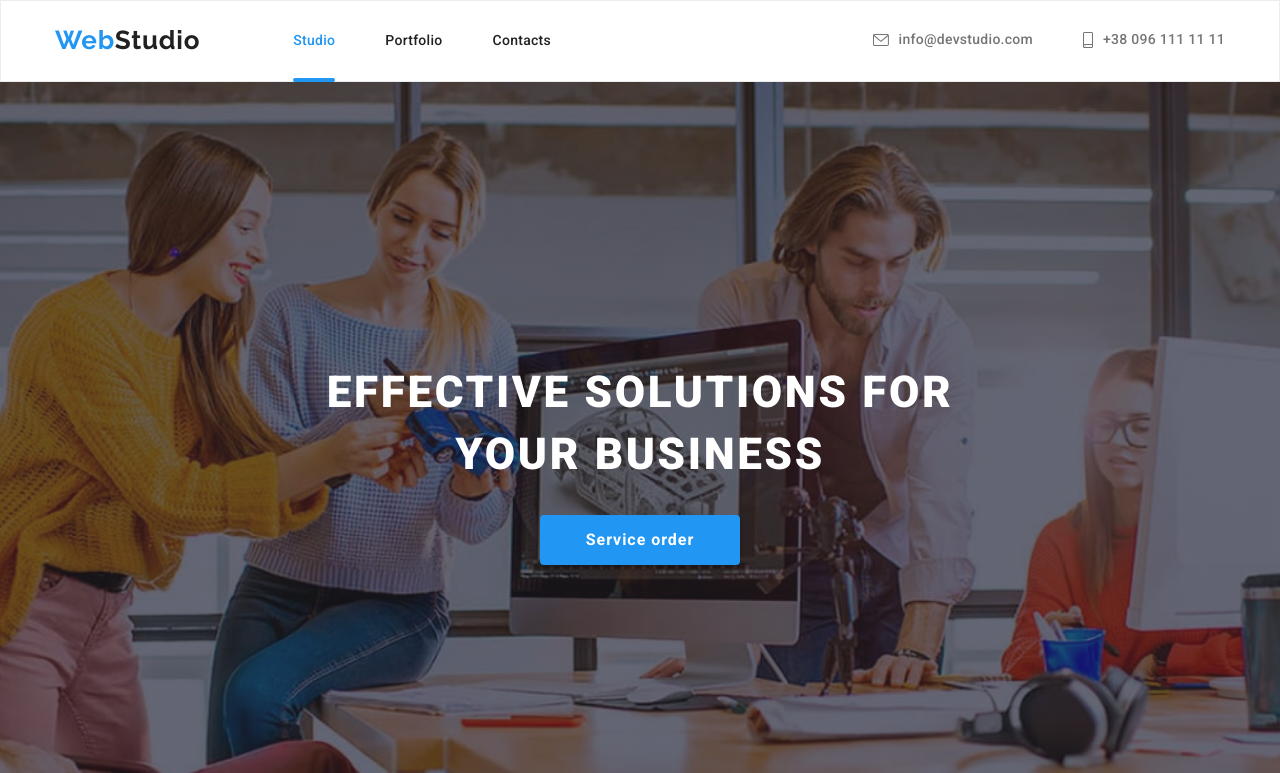
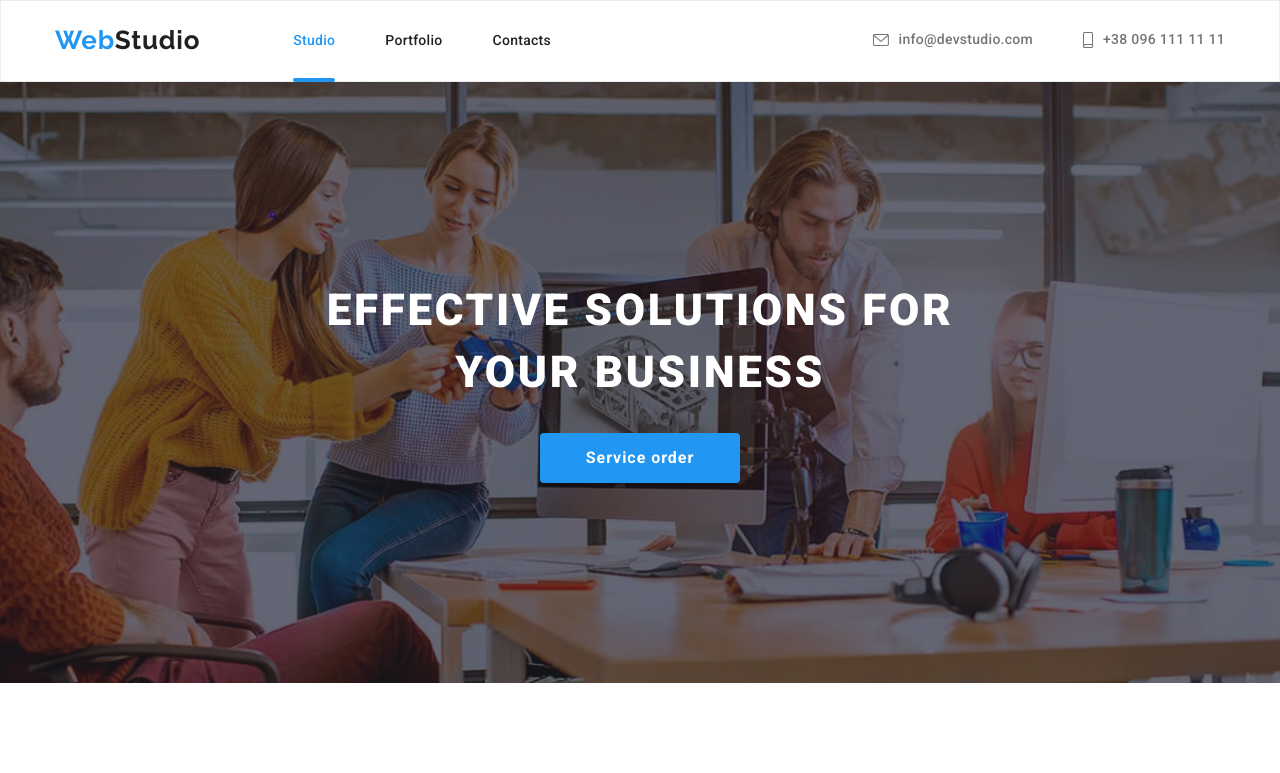
Before and after one commit to tekuzm/goit-markup-hw-05, a plain HTML site: page index.html in a window 1280 px wide. Shown: the top 773 px of the page. Drawn offline with nearby package versions, Linux system fonts and the light colour scheme.

Commit message:
Fix header, animation

```diff
--- a/css/styles.css
+++ b/css/styles.css
@@ -116,7 +116,7 @@ body {
 	width: 100%;
 	top: 0;
 	left: 0;
-	z-index: 1;
+	z-index: 100;
 
 	background-color: var(--primary-bg-color);
 	padding-top: 24px;
@@ -242,8 +242,9 @@ body {
 /* ------------HERO------------- */
 
 .hero {
-	padding-top: 280px;
-	padding-bottom: 280px;
+	padding-top: 200px;
+	padding-bottom: 200px;
+	margin-top: 80px;
 	background-color: var(--tertiary-bg-color);
 	background-image: linear-gradient(rgba(47, 48, 58, 0.4), rgba(47, 48, 58, 0.4)), url(../images/hero-bg.jpg);
 	background-position: center;
@@ -495,7 +496,7 @@ body {
 	border-radius: 4px;
 	background-color: transparent;
 	color: #AFB1B8;
-	transition: background-color 250ms cubic-bezier(0.4, 0, 0.2, 1), color 250ms cubic-bezier(0.4, 0, 0.2, 1), border 250ms cubic-bezier(0.4, 0, 0.2, 1);
+	transition: color 250ms cubic-bezier(0.4, 0, 0.2, 1), border 250ms cubic-bezier(0.4, 0, 0.2, 1);
 }
 
 .customer-logo {
@@ -671,8 +672,9 @@ body {
 /* ------------PORTFOLIO------------ */
 
 .portfolio {
-	padding-top: 174px;
+	padding-top: 94px;
 	padding-bottom: 94px;
+	margin-top: 80px;
 }
 
 .filter-list {
@@ -714,6 +716,10 @@ body {
 	background: #FFFFFF;
 	width: calc(100% / 3 - 30px);
 	margin: 15px;
+}
+
+.filter-result-item-link {
+	transition: box-shadow 250ms cubic-bezier(0.4, 0, 0.2, 1);
 }
 
 .filter-result-item-link:hover .filter-result-top-text {
--- a/js/modal.js
+++ b/js/modal.js
@@ -13,10 +13,10 @@
   }
 })();
 
-(() => {
-    const { height: pageHeaderHeight } = document
-		.querySelector(".page-header")
-		.getBoundingClientRect();
+// (() => {
+//     const { height: pageHeaderHeight } = document
+// 		.querySelector(".page-header")
+// 		.getBoundingClientRect();
 
-    document.body.style.paddingTop = `${pageHeaderHeight}px`;
-})();
+//     document.body.style.paddingTop = `${pageHeaderHeight}px`;
+// })();
```
